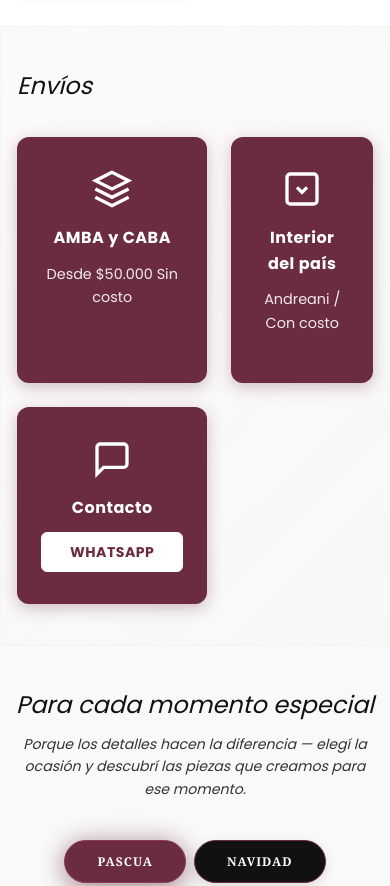
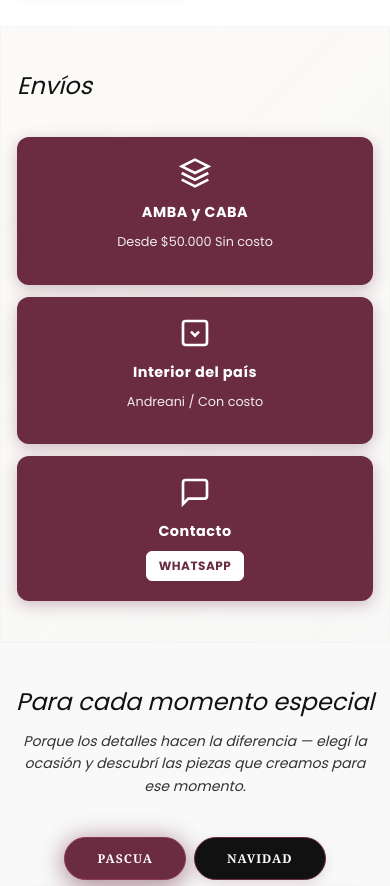
Before and after one commit to PACZKONATASHA/DELoi3D, a React (Vite) app: page / in a window 390 px wide. Shown: the part 4660-5546 px from the top of the page. Built offline with nearby package versions, Linux system fonts and the light colour scheme.

Commit message:
Mejorar responsividad tarjetas de envíos para móvil

```diff
--- a/src/pages/Home.css
+++ b/src/pages/Home.css
@@ -809,6 +809,12 @@
   .custom-step__content { padding: 18px 16px; gap: 14px; }
   .custom-step__icon { display: none; }
 
+  /* Envíos: UNA columna en mobile */
+  .shipping-cards { grid-template-columns: 1fr; gap: 16px; }
+  .shipping-card { padding: 24px 20px; }
+  .shipping-card__title { font-size: .95rem; }
+  .shipping-card__desc { font-size: .85rem; }
+
   .features__grid {
     grid-template-columns: 1fr;
     gap: 0;
@@ -834,6 +840,17 @@
   .feature-card__title { margin-bottom: 4px; }
 }
 
+/* Ultra-small screens: 480px ── */
+@media (max-width: 480px) {
+  .shipping-cards { gap: 12px; }
+  .shipping-card { padding: 20px 16px; }
+  .shipping-card__icon { margin-bottom: 12px; }
+  .shipping-card__icon svg { width: 32px; height: 32px; }
+  .shipping-card__title { font-size: .9rem; margin-bottom: 8px; }
+  .shipping-card__desc { font-size: .8rem; margin-bottom: 12px; }
+  .btn-sm { padding: 8px 12px; font-size: .75rem; }
+}
+
 /* Mantener 2 columnas incluso en pantallas muy pequeñas */
 @media (max-width: 400px) {
   .featured__grid { grid-template-columns: 1fr 1fr; gap: 8px; }
```
